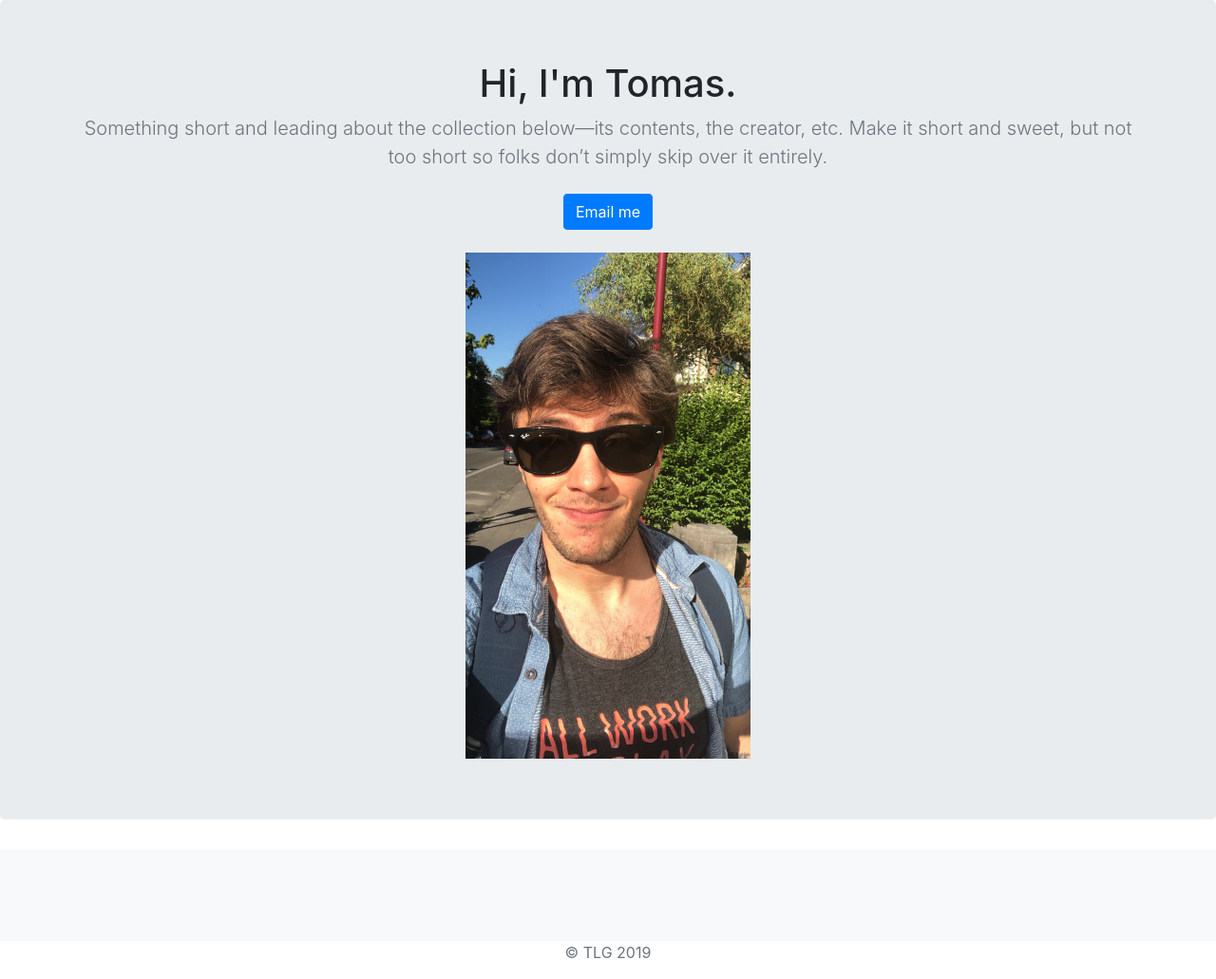
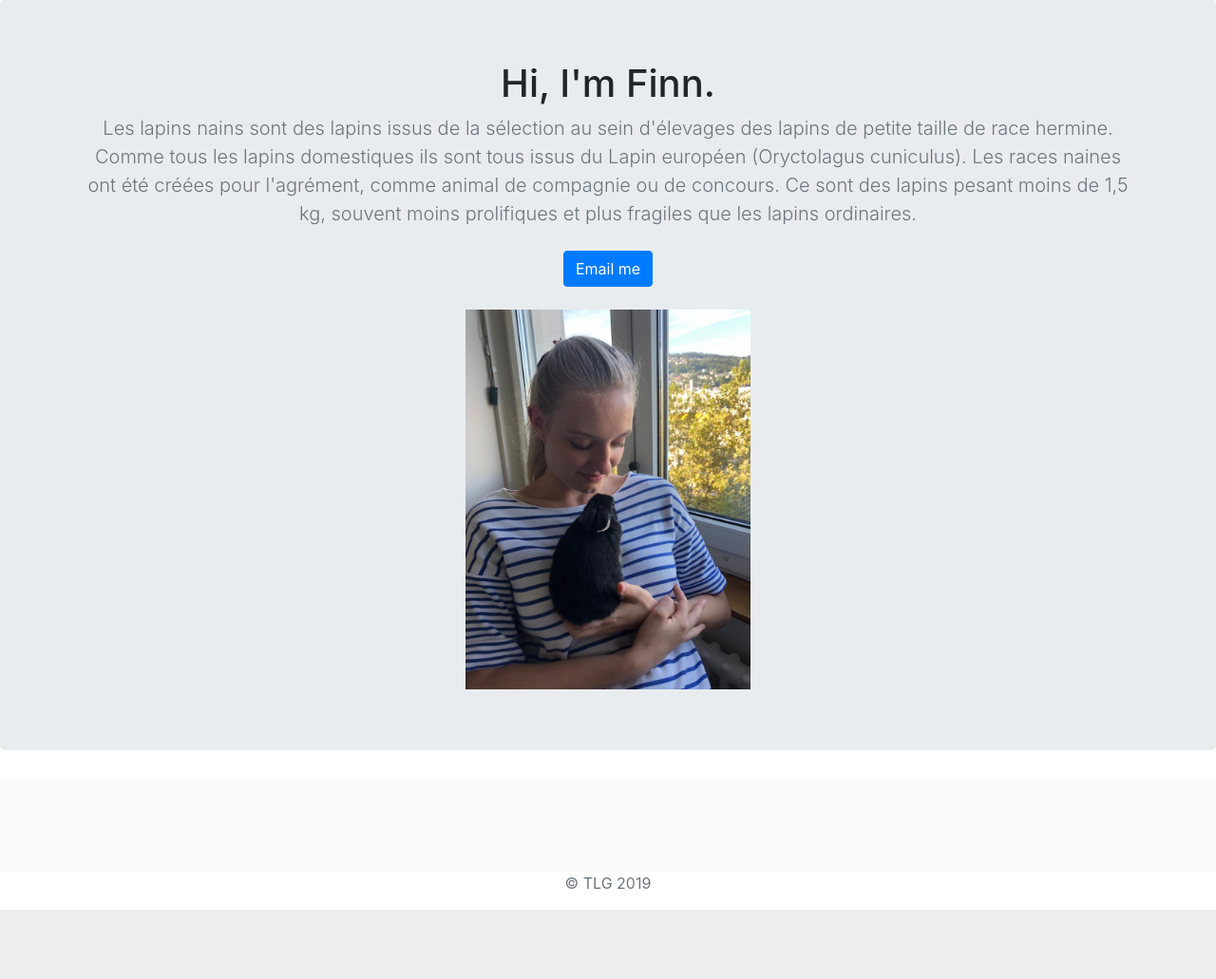
Before and after one commit to tomasluque/portfolio, a Django app: page / in a window 1280 px wide. Shown: the part 56-1087 px from the top of the page at 95% size. After the commit the page ends 1014 px from the top, so only its background shows below. Run offline with Django 3.2, Linux system fonts and the light colour scheme; data that the repository does not hold is empty; some libraries are stand-ins or nearby versions.

Commit message:
finn is king

```diff
--- a/jobs/templates/jobs/home.html
+++ b/jobs/templates/jobs/home.html
@@ -46,12 +46,14 @@
     <main role="main">
         <section class="jumbotron text-center">
             <div class="container">
-                <h1 class="jumbotron-heading">Hi, I'm Tomas.</h1>
-                <p class="lead text-muted">Something short and leading about the collection below—its contents, the creator, etc. Make it short and sweet, but not too short so folks don’t simply skip over it entirely.</p>
+                <h1 class="jumbotron-heading">Hi, I'm Finn.</h1>
+                <p class="lead text-muted">
+                        Les lapins nains sont des lapins issus de la sélection au sein d'élevages des lapins de petite taille de race hermine. Comme tous les lapins domestiques ils sont tous issus du Lapin européen (Oryctolagus cuniculus). Les races naines ont été créées pour l'agrément, comme animal de compagnie ou de concours. Ce sont des lapins pesant moins de 1,5 kg, souvent moins prolifiques et plus fragiles que les lapins ordinaires.
+                </p>
                 <p>
                 <a href="mailto:tomasluquegonzalez@gmail.com" class="btn btn-primary my-2">Email me</a>
                 </p>
-                <img src="{% static 'tomy.jpg' %}" alt="myself" width="300px">
+                <img src="{% static 'finn.jpg' %}" alt="myself" width="300px">
             </div>
         </section>
 
--- a/portfolio/settings.py
+++ b/portfolio/settings.py
@@ -134,6 +134,6 @@ MEDIA_ROOT = os.path.join(BASE_DIR, 'media')
 MEDIA_URL = '/media/'
 
 try:
-    from local_settings import *
+    from .local_settings import *
 except ImportError:
     pass
```
Also changed, not shown: portfolio/static/finn.jpg (added).
